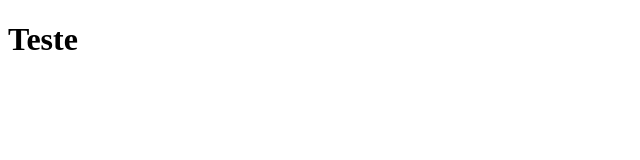
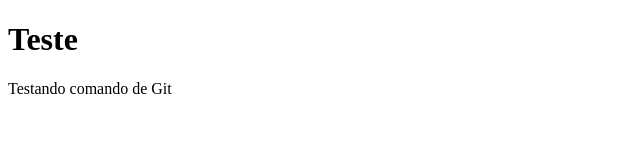
Before and after one commit to abreugus92/scm, a plain HTML site: page index.html in a window 1280 px wide. Shown: the whole page, without its empty margins (0-640 px from the left). Drawn offline with Linux system fonts and the light colour scheme.

Commit message:
Alterando index.html

```diff
--- a/index.html
+++ b/index.html
@@ -7,5 +7,6 @@
 </head>
 <body>
     <h1>Teste</h1>
+    <p>Testando comando de Git</p>
     </body>
 </html>
```
